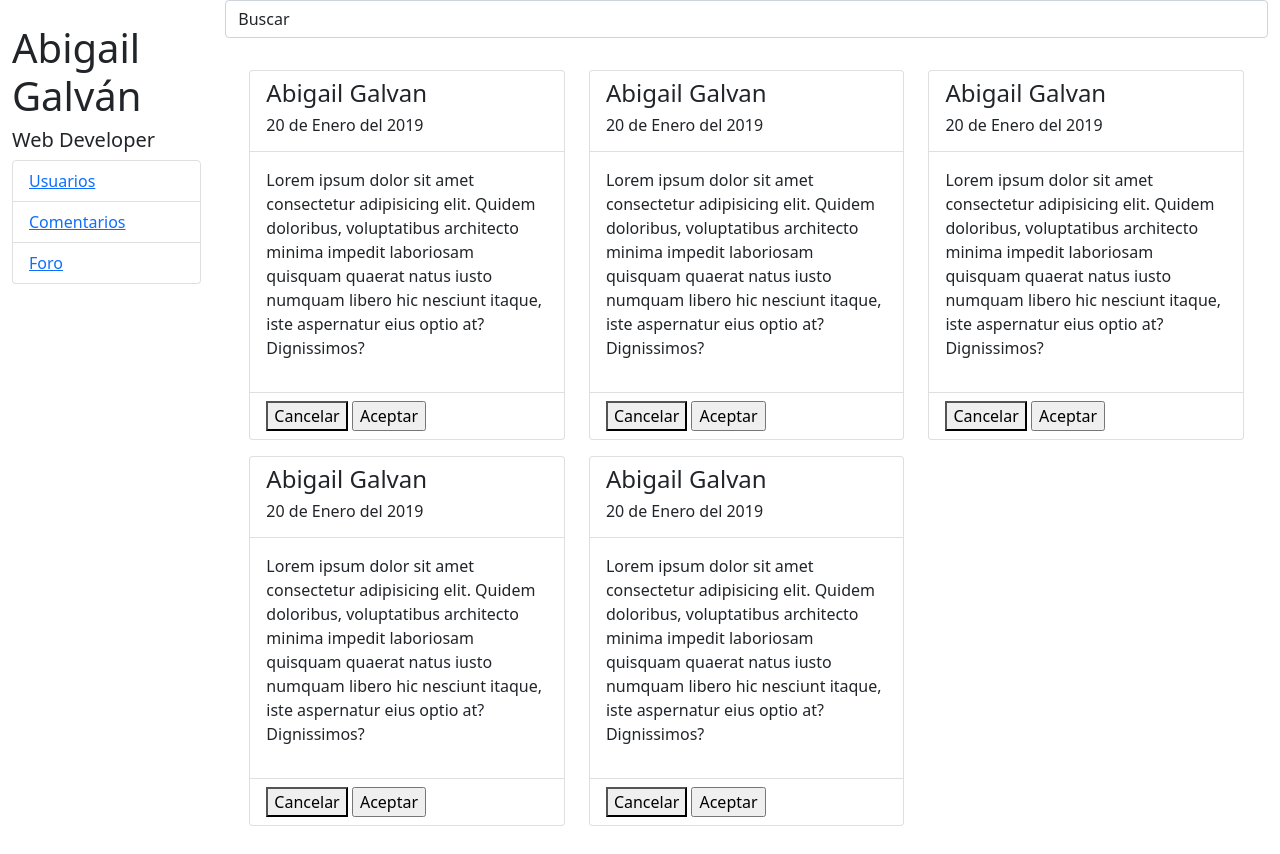
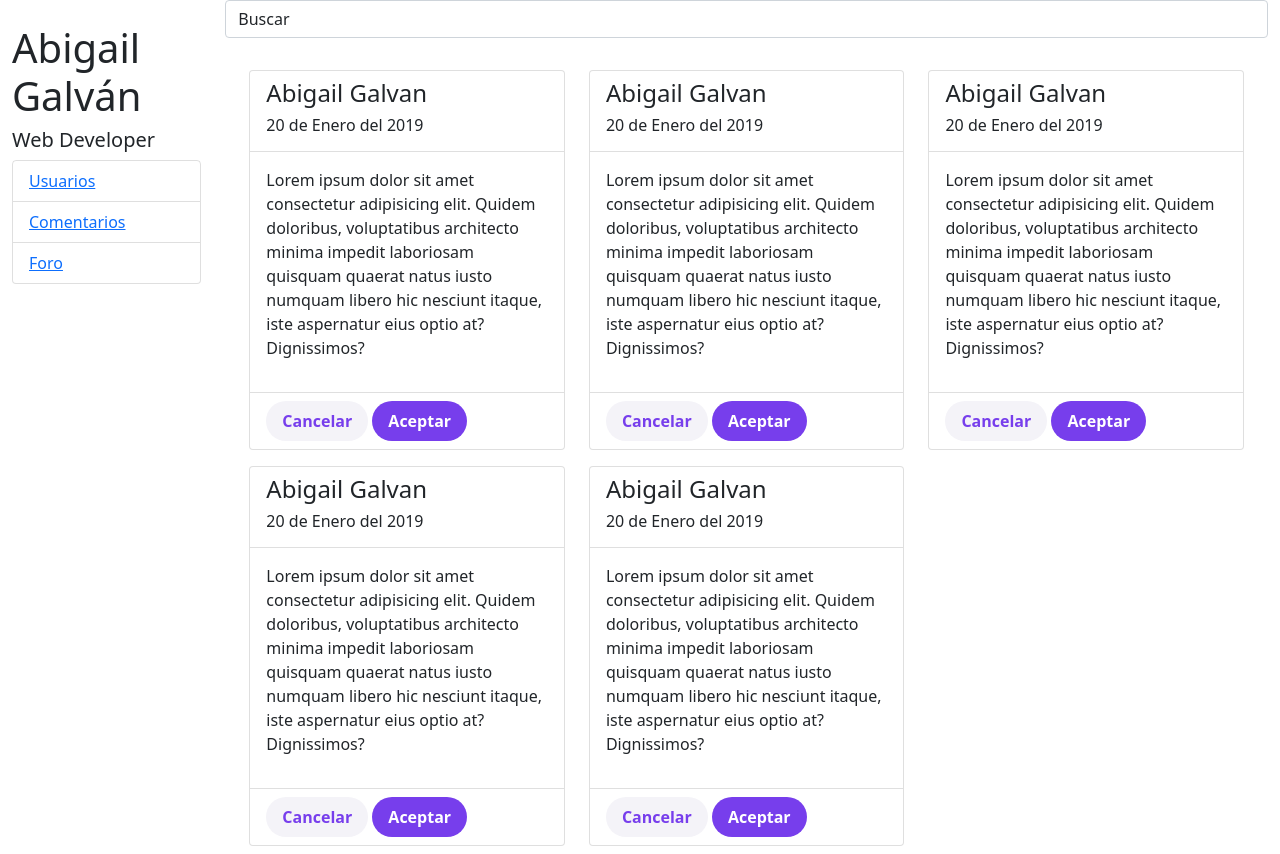
Before and after one commit to innorbitx/dashboard, a website: page index.html in a window 1280 px wide. Drawn offline with nearby package versions, Linux system fonts and the light colour scheme; no server answers.

Commit message:
Fixed grid and added new styles

```diff
--- a/css/main.css
+++ b/css/main.css
@@ -1,3 +1,4 @@
+/*
 h1, h2, h3, h4, h5 {
   color: #773EEC;
   display: inline;
@@ -43,6 +44,8 @@ h6 {
   margin-right: 20px;
 }
 
+
+
 body {
   display: flex;
 }
@@ -66,4 +69,24 @@ article {
   gap: 10px;
 }
 
+*/
+
+button.cancel {
+  background: #F4F3F8;
+  border-radius: 2em;
+  color: #773EEC;
+  border: none;
+  padding: 0.5em 1em;
+  font-weight: bold;
+}
+
+button[type="submit"] {
+  background: #773EEC;
+  border-radius: 2em;
+  color: #fff;
+  border: none;
+  padding: 0.5em 1em;
+  font-weight: bold;
+}
+
 /*# sourceMappingURL=main.css.map */
--- a/index.html
+++ b/index.html
@@ -4,7 +4,7 @@
     <!-- Required meta tags -->
     <meta charset="utf-8">
     <meta name="viewport" content="width=device-width, initial-scale=1">
-    <!-- <link rel="stylesheet" href="./css/main.css"> -->
+    <link rel="stylesheet" href="./css/main.css">
 
     <!-- Bootstrap CSS -->
     <link href="https://cdn.jsdelivr.net/npm/bootstrap@5.0.0-beta1/dist/css/bootstrap.min.css" rel="stylesheet" integrity="sha384-giJF6kkoqNQ00vy+HMDP7azOuL0xtbfIcaT9wjKHr8RbDVddVHyTfAAsrekwKmP1" crossorigin="anonymous">
@@ -54,8 +54,8 @@
                   </p>
                 </div>
                 <div class="card-footer bg-transparent">
-                  <button type="button">Cancelar</button>
-                  <input type="submit" value="Aceptar">
+                  <button type="button" class="cancel">Cancelar</button>
+                  <button type="submit">Aceptar</button>
                 </div>
               </div>
             </div>
@@ -72,8 +72,8 @@
                   </p>
                 </div>
                 <div class="card-footer bg-transparent">
-                  <button type="button">Cancelar</button>
-                  <input type="submit" value="Aceptar">
+                  <button type="button" class="cancel">Cancelar</button>
+                  <button type="submit">Aceptar</button>
                 </div>
               </div>
             </div>
@@ -90,8 +90,8 @@
                   </p>
                 </div>
                 <div class="card-footer bg-transparent">
-                  <button type="button">Cancelar</button>
-                  <input type="submit" value="Aceptar">
+                  <button type="button" class="cancel">Cancelar</button>
+                  <button type="submit">Aceptar</button>
                 </div>
               </div>
             </div>
@@ -108,8 +108,8 @@
                   </p>
                 </div>
                 <div class="card-footer bg-transparent">
-                  <button type="button">Cancelar</button>
-                  <input type="submit" value="Aceptar">
+                  <button type="button" class="cancel">Cancelar</button>
+                  <button type="submit">Aceptar</button>
                 </div>
               </div>
             </div>
@@ -126,8 +126,8 @@
                   </p>
                 </div>
                 <div class="card-footer bg-transparent">
-                  <button type="button">Cancelar</button>
-                  <input type="submit" value="Aceptar">
+                  <button type="button" class="cancel">Cancelar</button>
+                  <button type="submit">Aceptar</button>
                 </div>
               </div>
             </div>
```
